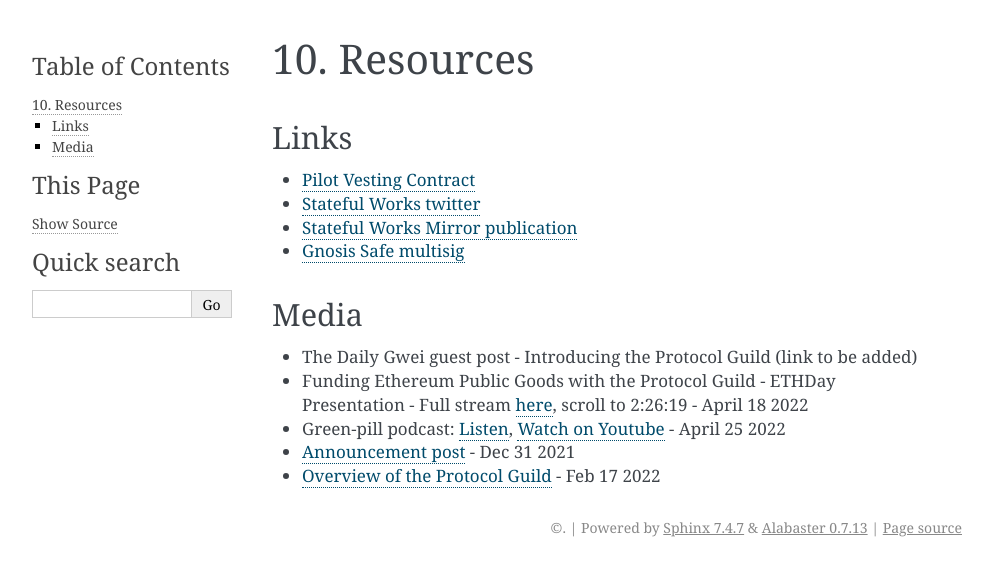
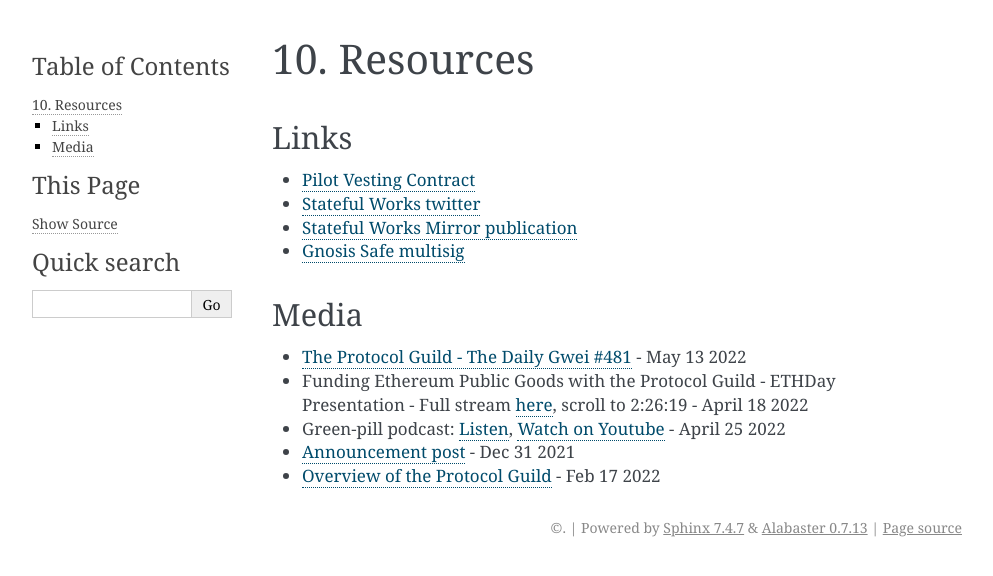
Before and after one commit to protocolguild/documentation, a Sphinx documentation site: the page built from docs/10-resources.md, in a window 1280 px wide. Shown: the top 576 px of the page, without its empty margins (148-1141 px from the left). Built offline with Sphinx 7.4.7, drawn with Linux system fonts in a browser that asks for light colours.

Commit message:
add link to tdg post

```diff
--- a/docs/10-resources.md
+++ b/docs/10-resources.md
@@ -9,7 +9,7 @@
 
 ## Media
 
-- The Daily Gwei guest post - Introducing the Protocol Guild (link to be added)
+- [The Protocol Guild - The Daily Gwei #481](https://thedailygwei.substack.com/p/the-protocol-guild-the-daily-gwei?s=w) - May 13 2022
 - Funding Ethereum Public Goods with the Protocol Guild - ETHDay Presentation - Full stream [here](https://streameth.tv/event/eth-day), scroll to 2:26:19 - April 18 2022
 - Green-pill podcast: [Listen](https://availableon.com/greenpill), [Watch on Youtube](https://www.youtube.com/watch?v=VjE9a9COahc) - April 25 2022
 - [Announcement post](https://stateful.mirror.xyz/mEDvFXGCKdDhR-N320KRtsq60Y2OPk8rHcHBCFVryXY) - Dec 31 2021
```
